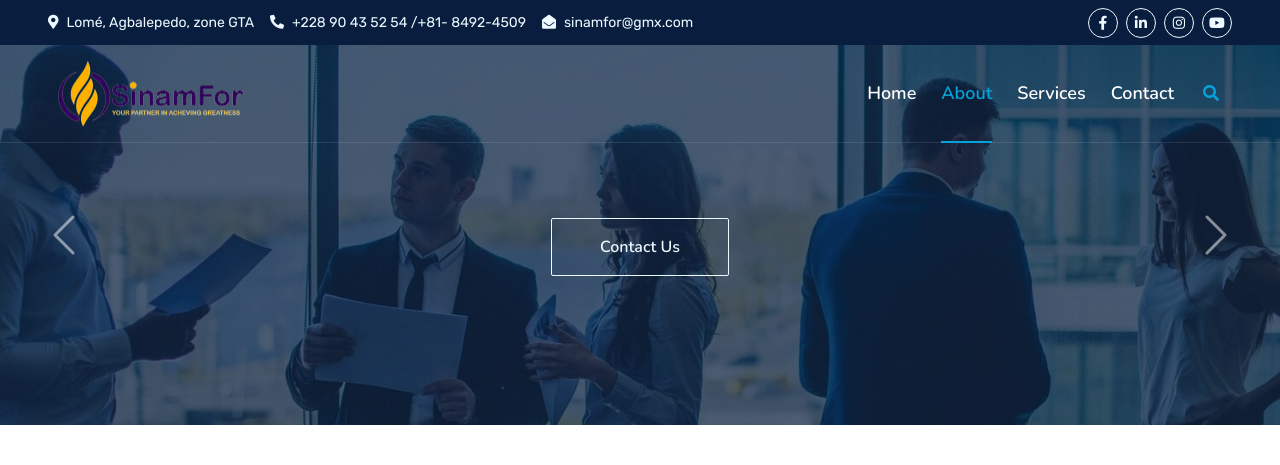
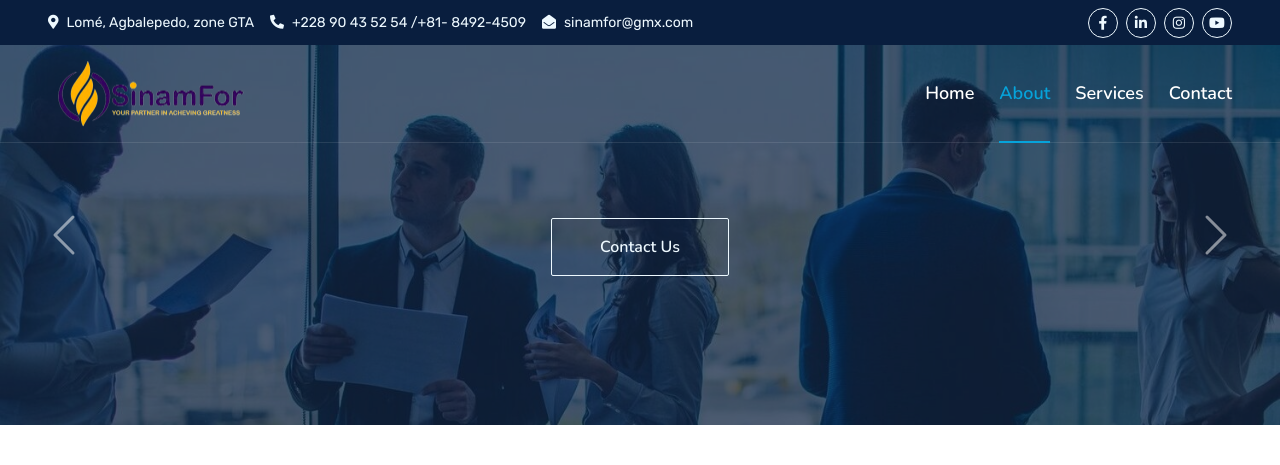
Before and after one commit to Titembaye/SinamFor, a Django app: page /about/ in a window 1280 px wide. Shown: the top 465 px of the page. Run offline with Django 5.2, Linux system fonts and the light colour scheme; some libraries are stand-ins or nearby versions.

Commit message:
Update navbar

```diff
--- a/templates/partials/_navbar.html
+++ b/templates/partials/_navbar.html
@@ -38,7 +38,6 @@
                 <a href="{% url 'services' %}" class="nav-item nav-link {% if request.path == '/services/' %}active{% endif %}">Services</a>
                 <a href="{% url 'contact' %}" class="nav-item nav-link {% if request.path == '/contact/' %}active{% endif %}">Contact</a>
             </div>
-            <button type="button" class="btn text-primary ms-3" data-bs-toggle="modal" data-bs-target="#searchModal"><i class="fa fa-search"></i></button>
         </div>
     </nav>
 
```
